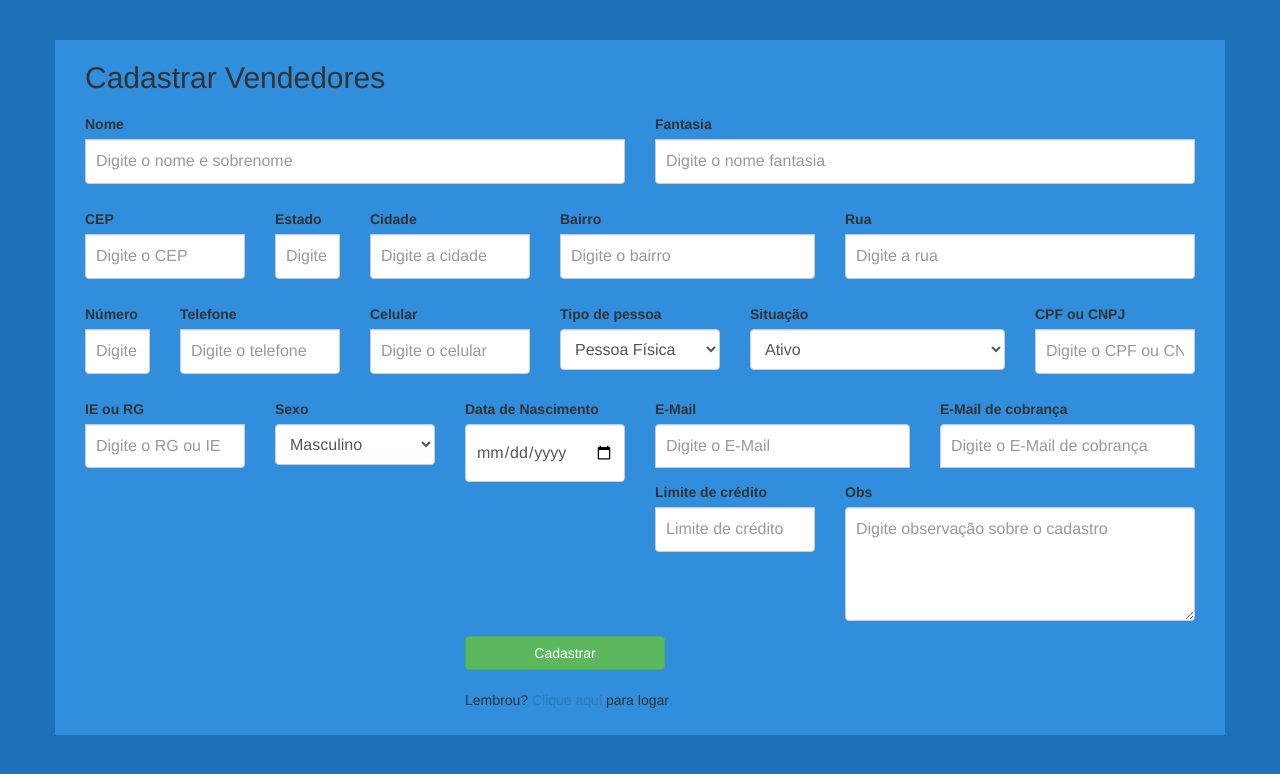
After one commit to AdrianFilgueira/utronerp, a PHP site: page /cadven.html in a window 1280 px wide. The commit adds this page. Shown: the top 774 px of the page. Run offline with PHP 8.4, Linux system fonts and the light colour scheme.

Commit message:
Cadastros buscando por CEP

```diff
--- /dev/null
+++ b/cadven.html
@@ -0,0 +1,143 @@
+
+<!DOCTYPE html>
+<html lang="pt-br">
+	<head>
+		<meta charset="utf-8">
+		<meta http-equiv="X-UA-Compatible" content="IE=edge">
+		<meta name="viewport" content="width=device-width, initial-scale=1">
+		<title>Cadastrar</title>
+		<link href="css/bootstrap.css" rel="stylesheet">
+		<link href="css/signin.css" rel="stylesheet">
+		<link href="css/tema.css" rel="stylesheet">
+
+ <!-- Adicionando Javascript -->
+        <script
+      type="text/javascript"
+      src="js/consultas.js">
+    </script>
+
+	</head>
+	<body>
+		<div class="container">
+			<div class="form-signin">
+				<h2>Cadastrar Vendedores</h2>
+
+<!--------------------------------------------------------------------------------------------------------------------------------->
+				<h1><?php
+					if(isset($_SESSION['msg'])){
+						echo $_SESSION['msg'];
+						unset($_SESSION['msg']);
+					}
+					?></h1>
+				<form method="POST" action="cadastrar.php" class="row">
+				  <div class="form-row">
+				    <div class="form-group col-md-6">
+						<label>Nome</label>
+						<input type="text" name="nome" placeholder="Digite o nome e sobrenome" class="form-control">
+				    </div>
+				    <div class="form-group col-md-6">
+						<label>Fantasia</label>
+						<input type="text" name="fantasia" placeholder="Digite o nome fantasia" class="form-control">
+				    </div>
+				  </div>
+<!---------------------------------------------------------------------------------------------->
+				  <div class="form-row">
+				    <div class="form-group col-md-2">
+						<label>CEP</label>
+				        <input name="cep" type="text" id="cep" onblur="pesquisacep(this.value);" placeholder="Digite o CEP" class="form-control">
+				    </div>
+				    <div class="form-group col-md-1">
+  						<label>Estado</label>
+				        <input name="uf" type="text" id="uf" placeholder="Digite o estado" class="form-control">
+				    </div>
+				    <div class="form-group col-md-2">
+						<label>Cidade</label>
+				        <input name="cidade" type="text" id="cidade" placeholder="Digite a cidade" class="form-control">
+				    </div>
+				    <div class="form-group col-md-3">
+						<label>Bairro</label>
+				        <input name="bairro" type="text" id="bairro" placeholder="Digite o bairro" class="form-control">
+				    </div>
+				    <div class="form-group col-md-4">
+						<label>Rua</label>
+				        <input name="rua" type="text" id="rua" placeholder="Digite a rua" class="form-control">
+				    </div>
+<!---------------------------------------------------------------------------------------------->
+				    <div class="form-group col-md-1">
+						<label>Número</label>
+						<input type="text" name="numero" placeholder="Digite o número" class="form-control">
+				    </div>
+				    <div class="form-group col-md-2">
+						<label>Telefone</label>
+						<input type="text" name="telefone" placeholder="Digite o telefone" class="form-control">
+				    </div>
+				    <div class="form-group col-md-2">
+						<label>Celular</label>
+						<input type="text" name="celular" placeholder="Digite o celular" class="form-control">
+				    </div>
+				    <div class="form-group col-md-2">
+					    <label>Tipo de pessoa</label>
+					    <select type="text" name="tipopessoa" class="form-control">
+					      <option>Pessoa Física</option>
+					      <option>Pessoa Jurídica</option>
+					    </select>
+				    </div>
+				    <div class="form-group col-md-3">
+					    <label>Situação</label>
+					    <select type="text" name="sitacao" class="form-control">
+					      <option>Ativo</option>
+					      <option>Inativo</option>
+					    </select>
+				    </div>
+				    <div class="form-group col-md-2">
+						<label>CPF ou CNPJ</label>
+						<input type="text" name="cpfcnpj" placeholder="Digite o CPF ou CNPJ" class="form-control">
+				    </div>
+				    <div class="form-group col-md-2">
+						<label>IE ou RG</label>
+						<input type="text" name="ierg" placeholder="Digite o RG ou IE" class="form-control">
+				    </div>
+				    <div class="form-group col-md-2">
+					    <label>Sexo</label>
+					    <select type="text" name="sexo" class="form-control">
+					      <option>Masculino</option>
+					      <option>Feminino</option>
+					    </select>
+				    </div>
+				    <div class="form-group col-md-2">
+						<label>Data de Nascimento</label>
+						<input type="date" name="datanasc" placeholder="Digite a data de nascimento" class="form-control">
+				    </div>
+				    <div class="form-group col-md-3">
+						<label>E-Mail</label>
+						<input type="email" name="email" placeholder="Digite o E-Mail" class="form-control">
+				    </div>
+				    <div class="form-group col-md-3">
+						<label>E-Mail de cobrança</label>
+						<input type="email" name="emailcob" placeholder="Digite o E-Mail de cobrança" class="form-control">
+				    </div>
+				    <div class="form-group col-md-2">
+						<label>Limite de crédito</label>
+						<input type="text" name="limitecred" placeholder="Limite de crédito" class="form-control">
+				    </div>
+					</div>
+				    <div class="form-group col-md-4">
+					    <label for="exampleFormControlTextarea1">Obs</label>
+					    <textarea type="text" name="obs" placeholder="Digite observação sobre o cadastro" class="form-control" rows="4"></textarea>
+				    </div>
+				    <div class="form-group col-md-4">
+			   			<!---->
+				    </div>
+				 	<div class="form-group col-md-3">
+<!--------------------------------------------------------------------------------------------------------------------------------->
+						<input type="submit" name="btnCadVen" value="Cadastrar" class="btn btn-success"><br><br>
+						Lembrou? <a href="login.php">Clique aqui</a> para logar
+					</div>
+
+				</form>
+			</div>
+		</div>
+		<script src="https://ajax.googleapis.com/ajax/libs/jquery/1.12.4/jquery.min.js"></script>
+		<script src="js/bootstrap.min.js"></script>
+	</body>
+</html>
--- /dev/null
+++ b/js/consultas.js
@@ -0,0 +1,64 @@
+function limpa_formulário_cep() {
+            //Limpa valores do formulário de cep.
+            document.getElementById('rua').value=("");
+            document.getElementById('bairro').value=("");
+            document.getElementById('cidade').value=("");
+            document.getElementById('uf').value=("");
+    }
+
+    function meu_callback(conteudo) {
+        if (!("erro" in conteudo)) {
+            //Atualiza os campos com os valores.
+            document.getElementById('rua').value=(conteudo.logradouro);
+            document.getElementById('bairro').value=(conteudo.bairro);
+            document.getElementById('cidade').value=(conteudo.localidade);
+            document.getElementById('uf').value=(conteudo.uf);
+        } //end if.
+        else {
+            //CEP não Encontrado.
+            limpa_formulário_cep();
+            alert("CEP não encontrado.");
+        }
+    }
+
+    function pesquisacep(valor) {
+
+        //Nova variável "cep" somente com dígitos.
+        var cep = valor.replace(/\D/g, '');
+
+        //Verifica se campo cep possui valor informado.
+        if (cep != "") {
+
+            //Expressão regular para validar o CEP.
+            var validacep = /^[0-9]{8}$/;
+
+            //Valida o formato do CEP.
+            if(validacep.test(cep)) {
+
+                //Preenche os campos com "..." enquanto consulta webservice.
+                document.getElementById('rua').value="...";
+                document.getElementById('bairro').value="...";
+                document.getElementById('cidade').value="...";
+                document.getElementById('uf').value="...";
+
+                //Cria um elemento javascript.
+                var script = document.createElement('script');
+
+                //Sincroniza com o callback.
+                script.src = 'https://viacep.com.br/ws/'+ cep + '/json/?callback=meu_callback';
+
+                //Insere script no documento e carrega o conteúdo.
+                document.body.appendChild(script);
+
+            } //end if.
+            else {
+                //cep é inválido.
+                limpa_formulário_cep();
+                alert("Formato de CEP inválido.");
+            }
+        } //end if.
+        else {
+            //cep sem valor, limpa formulário.
+            limpa_formulário_cep();
+        }
+    };
```
Also changed, not shown: cadastrar.php (+12 -2 lines), cadcli.html (renamed from cadastrar.html, +28 -15 lines), cadfor.html (added, +135 -0 lines), cadfun.html (added, +138 -0 lines), cadtran.html (added, +130 -0 lines).
